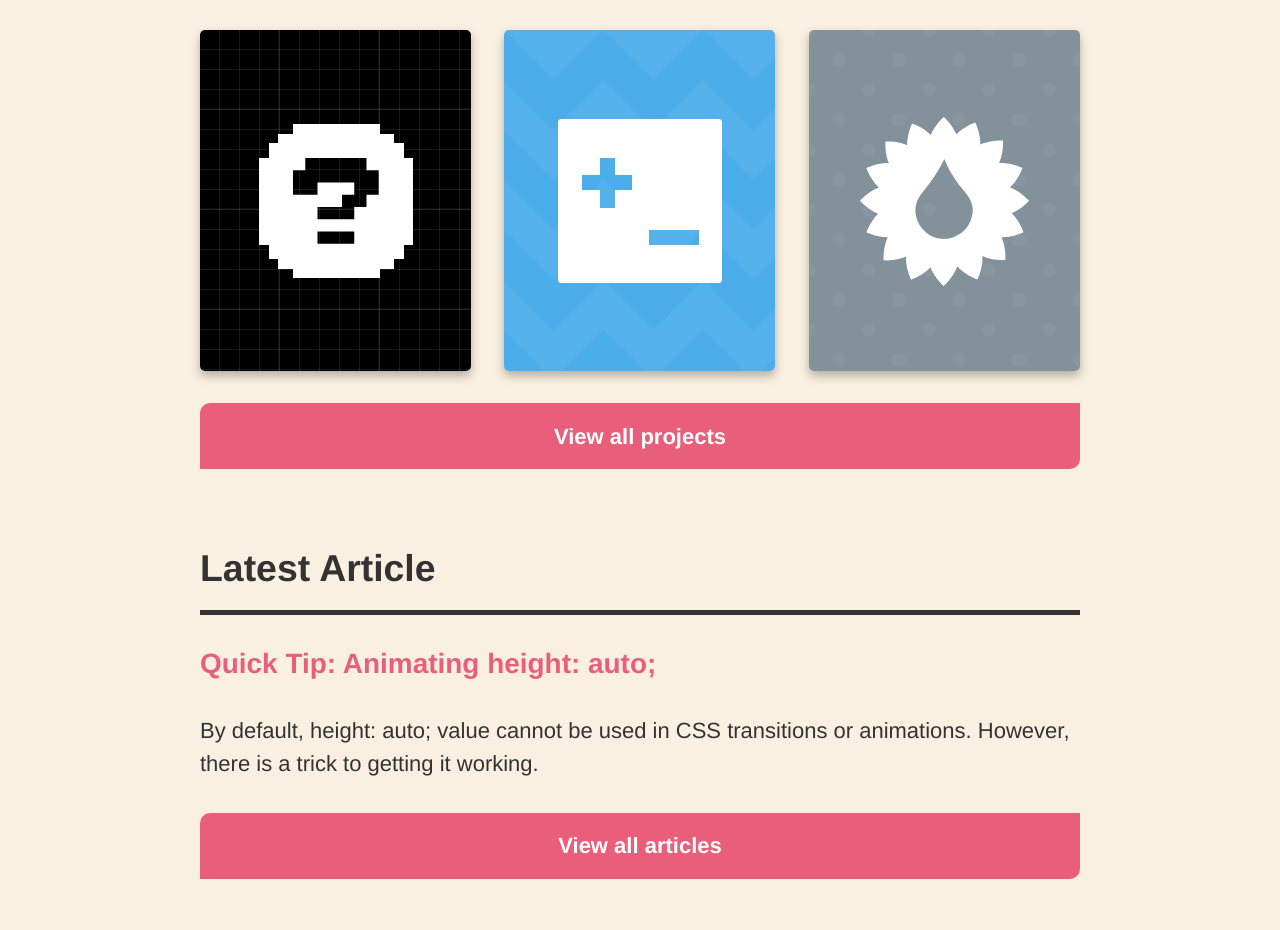
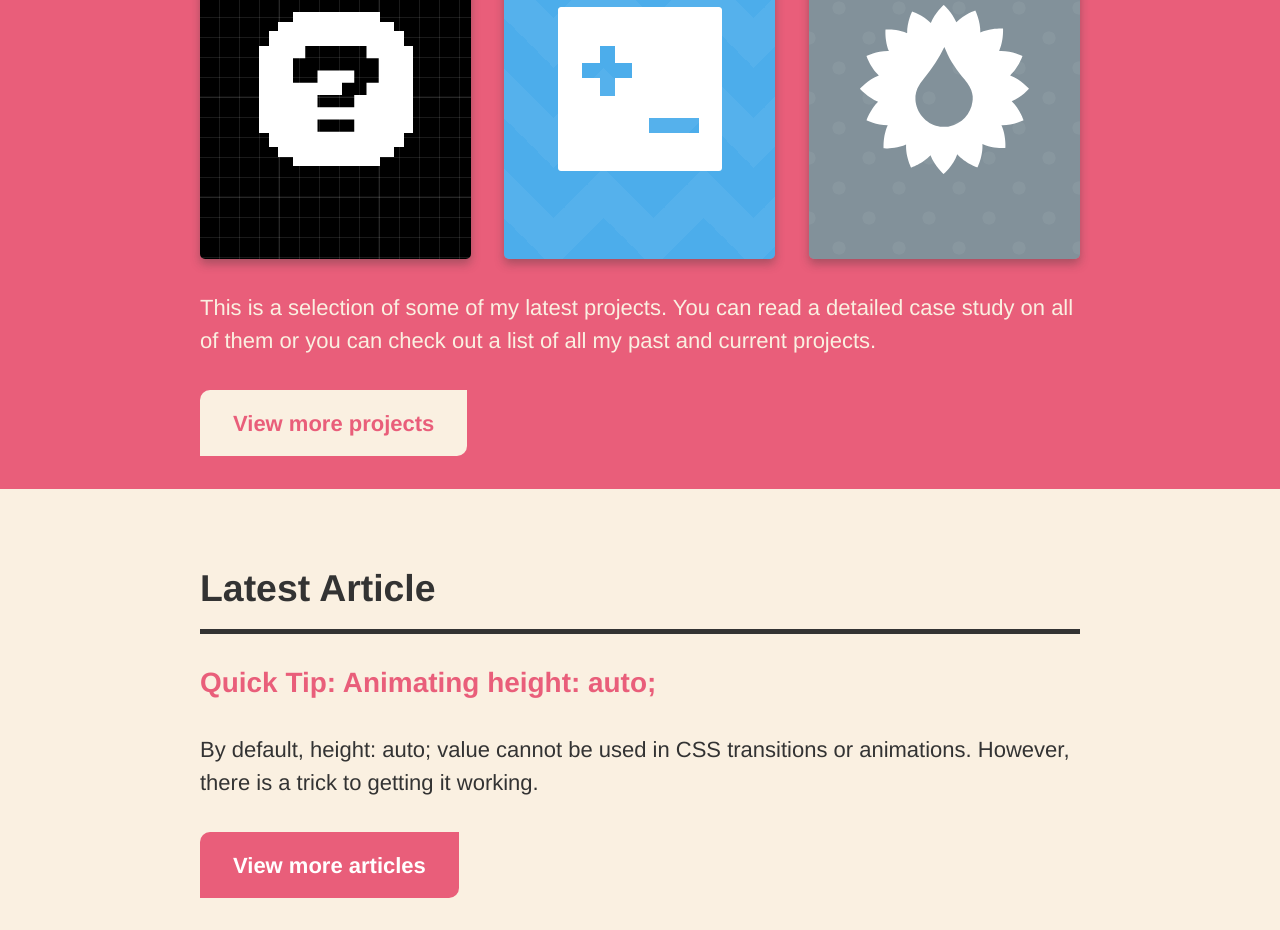
Before and after one commit to RadLikeWhoa/radlikewhoa.github.io, a Gatsby site: page / in a window 1280 px wide. Shown: the part 478-1408 px from the top of the page. Built offline with nearby package versions, Linux system fonts and the light colour scheme; Gatsby itself is replaced by a stand-in of ours; some packages are replaced by stand-ins of ours.

Commit message:
Revise home page

```diff
--- a/src/pages/index.js
+++ b/src/pages/index.js
@@ -15,8 +15,8 @@ class Index extends React.Component {
     		<section className="home-section wrap">
     		  <p className="site-intro hero-text">Hi there, my name is Sacha Schmid and I am a front-end developer. I design and build websites and applications using modern technologies and methodologies.</p>
     		</section>
-    		<section className="home-section wrap">
-    		  <h2 className="section-heading">Latest Projects</h2>
+    		<section className="home-section alt-section">
+    		  <div className="wrap">
             <div className="project-overview" data-grid>
               {projects.map(({ node }) => {
     						return (
@@ -28,9 +28,13 @@ class Index extends React.Component {
     						)
     					})}
             </div>
-    			<Link to="/projects" data-button="center">
-    				<span className="label">View all projects</span>
+            <p>This is a selection of some of my latest projects. You can read a detailed case study on all of them or you can check out a list of all my past and current projects.</p>
+            <div className="">
+        			<Link to="/projects" data-button>
+        				<span className="label">View more projects</span>
         			</Link>
+            </div>
+          </div>
     		</section>
     		<section className="home-section wrap">
     		  <h2 className="section-heading">Latest Article</h2>
@@ -40,8 +44,8 @@ class Index extends React.Component {
 			      </h3>
             <p className="post-caption">{article.frontmatter.teaser}</p>
 			    </article>
-    			<Link to="/articles" data-button="center">
-    		    <span className="label">View all articles</span>
+    			<Link to="/articles" data-button>
+    		    <span className="label">View more articles</span>
     		  </Link>
     		</section>
       </Layout>
--- a/src/styles/_general.scss
+++ b/src/styles/_general.scss
@@ -42,6 +42,32 @@ body {
   }
 }
 
+.alt-section {
+  padding: 0 1.5em 1.5em;
+  margin: 6em -3em 3em;
+  color: $main;
+  background-color: $highlight;
+
+  [data-col] {
+    margin-top: -3em;
+  }
+
+  [data-button] {
+    color: $highlight;
+    background-color: $main;
+
+    &:hover,
+    &:focus {
+      background-color: darken($main, 5%);
+    }
+
+    &::after,
+    &::before {
+      border-color: $main;
+    }
+  }
+}
+
 .section-heading {
   padding-bottom: 0.221em;
   margin-bottom: 0.882em;
```
Lines whose indentation alone changed are shown as unchanged.
